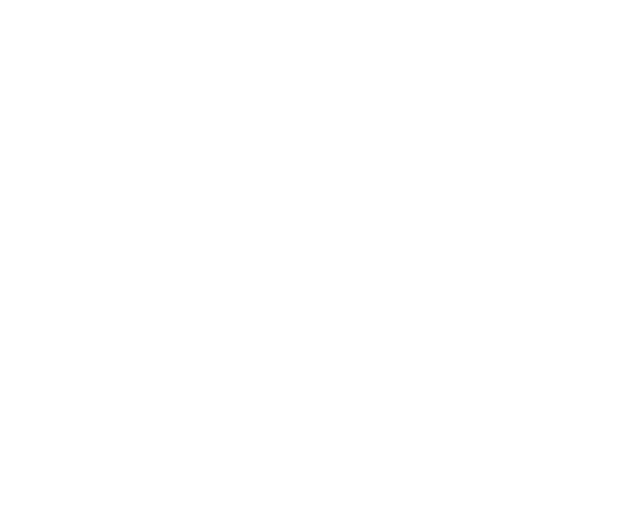
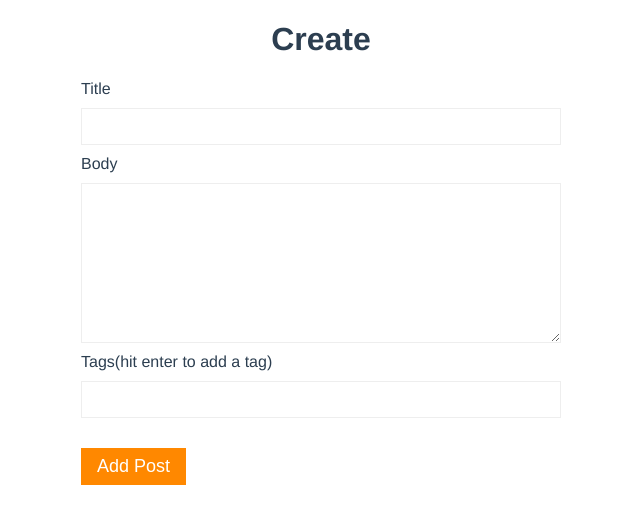
Before and after one commit to Lin-Htet-Phyo/composition-apiVueJs, a Vue app: page /create in a window 1280 px wide. Before the commit this address had no page. Shown: the top 524 px of the page, without its empty margins (319-959 px from the left). Built offline with nearby package versions, Linux system fonts and the light colour scheme.

Commit message:
Create post

```diff
--- a/src/router/index.js
+++ b/src/router/index.js
@@ -1,6 +1,7 @@
 import { createRouter, createWebHistory } from 'vue-router'
 import HomeView from '../views/HomeView.vue'
 import Detail from '../views/Detail.vue'
+import Create from '../views/Create.vue'
 
 const routes = [
   {
@@ -14,6 +15,12 @@
     component: Detail,
     props: true
   },
+  {
+    path: '/create',
+    name: 'Create',
+    component: Create,
+    props: true
+  },
 ]
 
 const router = createRouter({
--- /dev/null
+++ b/src/views/Create.vue
@@ -0,0 +1,79 @@
+<template>
+  <h1>Create</h1>
+  <form>
+    <label>Title</label>
+    <input type="text" required v-model="title">
+    <label>Body</label>
+    <textarea required v-model="body"></textarea>
+    <label>Tags(hit enter to add a tag)</label>
+    <input type="text" v-model="tag" @keydown.enter.prevent="handleKeydown">
+    <div v-for="tag in tags" :key="tag" class="pill">
+      {{ tag }}
+    </div>
+    <button>Add Post</button>
+  </form>
+</template>
+
+<script>
+import { ref } from 'vue'
+export default {
+  setup() {
+    let title = ref("");
+    let body = ref("");
+    let tag = ref("");
+    let tags = ref([]);
+    let handleKeydown = () => {
+      if (!tags.value.includes(tag.value)) {
+         tags.value.push(tag.value);
+      }
+      tag.value = "";
+    }
+
+    return {
+      title,
+      body,
+      tag,
+      tags,
+      handleKeydown,
+    }
+
+  }
+}
+</script>
+
+<style>
+form {
+  max-width: 480px;
+  margin: 0 auto;
+  text-align: left;
+}
+input, textarea {
+  display: block;
+  margin: 10px 0;
+  width: 100%;
+  box-sizing: border-box;
+  padding: 10px;
+  border: 1px solid #eee;
+}
+textarea {
+  height: 160px;
+}
+button {
+  display: block;
+  margin-top: 30px;
+  background: #ff8800;
+  color: white;
+  border: none;
+  padding: 8px 16px;
+  font-size: 18px;
+}
+.pill {
+  display: inline-block;
+  margin: 10px 10px 0 0;
+  color: #444;
+  background: #ddd;
+  padding: 8px;
+  border-radius: 20px;
+  font-size-adjust: 14px;
+}
+</style>
```
